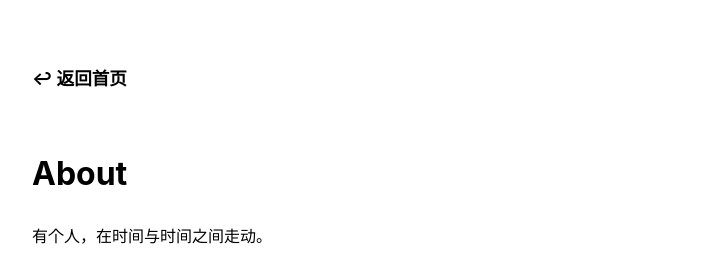
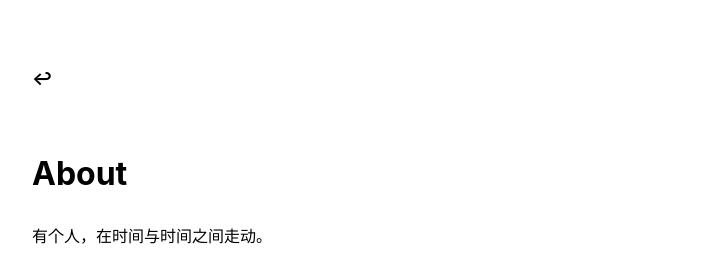
Before and after one commit to Chen-9505/chen-9505.github.io, a Jekyll site: the page built from about.md, in a window 1280 px wide. Shown: the top 259 px of the page, without its empty margins (288-991 px from the left). Built offline with Jekyll 4.4.1, drawn with Linux system fonts in a browser that asks for light colours.

Commit message:
style: back link icon only

```diff
--- a/_config.yml
+++ b/_config.yml
@@ -16,7 +16,7 @@ favicon: "logo.png" # name+extension of favicon (which must be put on the root f
 
 theme_config:
   appearance: "auto" # can be "light", "dark" or "auto"
-  back_home_text: "↩ 返回首页" # customize text for homepage link in post layout
+  back_home_text: "↩" # customize text for homepage link in post layout
   date_format: "%Y-%m-%d" # customize how date is formatted
   show_description: false # show blog description in home page
   lowercase_titles: true # show titles in lowercase in lists
```
